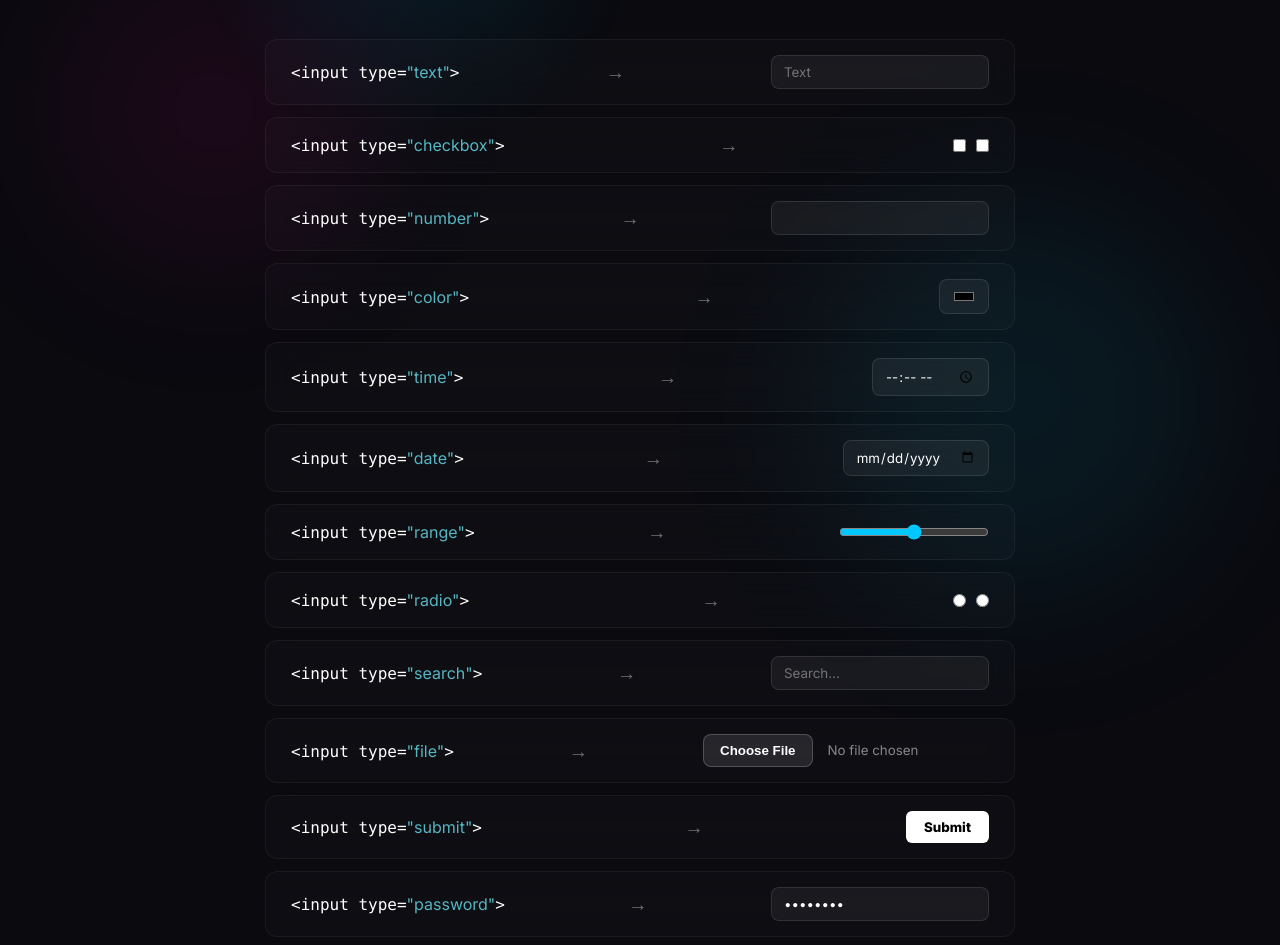
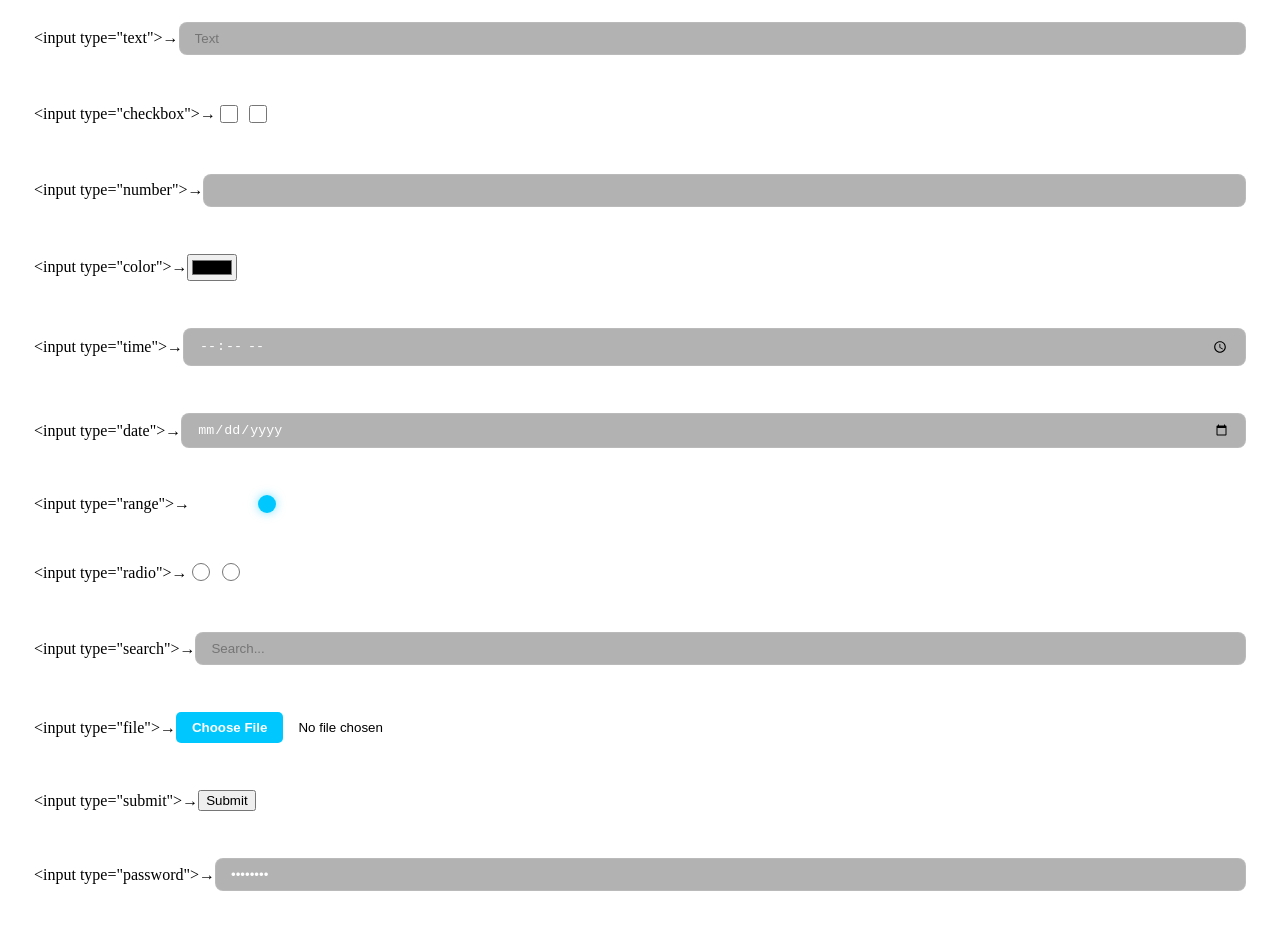
Before and after one commit to Lion15official/lion15official.github.io, a plain HTML site: page input-types.html in a window 1280 px wide. Shown: the part 119-1064 px from the top of the page. Drawn offline with Linux system fonts and the light colour scheme.

Commit message:
bug fixes in the input types guide

```diff
--- a/input.css
+++ b/input.css
@@ -1,143 +1,78 @@
-* {
-    margin: 0;
-    padding: 0;
-    box-sizing: border-box;
-    font-family: 'Inter', sans-serif;
-}
-
-body {
-    background: #0a0a0f;
-    color: white;
-    min-height: 100vh;
-    display: flex;
-    justify-content: center;
-    padding: 50px 0;
-    overflow-x: hidden;
-}
-
-/* TŁO LION15 */
-#cursor-blur {
-    position: fixed;
-    width: 450px;
-    height: 450px;
-    background: radial-gradient(circle, rgba(0, 200, 255, 0.1) 0%, transparent 70%);
-    border-radius: 50%;
-    pointer-events: none;
-    z-index: -1;
-    transform: translate(-50%, -50%);
-    transition: 0.1s ease-out;
-}
-
-.circle {
-    position: fixed;
-    border-radius: 50%;
-    filter: blur(80px);
-    z-index: -2;
-}
-.circle-1 { width: 300px; height: 300px; background: rgba(255, 0, 150, 0.08); top: 10%; left: 5%; }
-.circle-2 { width: 400px; height: 400px; background: rgba(0, 200, 255, 0.08); bottom: 10%; right: 5%; }
-
-/* KONTENER LISTY */
-.container {
-    width: 90%;
-    max-width: 750px;
-    display: flex;
-    flex-direction: column;
-    gap: 12px;
-}
-
+/* Styl dla kontenerów wierszy */
 .text-inputs {
-    background: rgba(255, 255, 255, 0.02);
-    backdrop-filter: blur(15px);
-    border: 1px solid rgba(255, 255, 255, 0.05);
-    border-radius: 12px;
-    padding: 15px 25px;
     display: flex;
     align-items: center;
-    justify-content: space-between;
+    background: rgba(255, 255, 255, 0.02);
+    border: 1px solid rgba(255, 255, 255, 0.08);
+    border-radius: 15px;
+    padding: 15px 25px;
+    margin-bottom: 15px;
     transition: 0.3s;
 }
 
 .text-inputs:hover {
-    background: rgba(255, 255, 255, 0.04);
-    border-color: rgba(0, 200, 255, 0.3);
+    border-color: #00c8ff;
+    background: rgba(255, 255, 255, 0.05);
 }
 
-/* KOLOROWANIE SKŁADNI */
-.tag {
-    font-family: 'Consolas', 'Courier New', monospace;
-    color: #ffffff;
-    font-size: 1rem;
+/* Styl dla wszystkich pól tekstowych */
+input[type="text"], input[type="number"], input[type="search"], input[type="password"], input[type="date"], input[type="time"] {
+    background: rgba(0, 0, 0, 0.3);
+    border: 1px solid rgba(255, 255, 255, 0.1);
+    color: white;
+    padding: 8px 15px;
+    border-radius: 8px;
+    outline: none;
+    flex-grow: 1;
 }
 
-.val {
-    color: #56b6c2;
+/* NAPRAWA: Custom Range Slider (Suwak) */
+input[type="range"] {
+    -webkit-appearance: none;
+    width: 150px;
+    background: transparent;
 }
 
-.arrow {
-    color: rgba(255, 255, 255, 0.4);
-    font-size: 1.2rem;
+input[type="range"]::-webkit-slider-runnable-track {
+    width: 100%;
+    height: 6px;
+    background: rgba(255, 255, 255, 0.1);
+    border-radius: 3px;
 }
 
-.group { display: flex; gap: 10px; }
-
-/* STYL PÓL INPUT */
-input:not([type="submit"]):not([type="range"]):not([type="file"]) {
-    background: rgba(255, 255, 255, 0.05);
-    border: 1px solid rgba(255, 255, 255, 0.1);
-    color: white;
-    padding: 8px 12px;
-    border-radius: 8px;
-    outline: none;
+input[type="range"]::-webkit-slider-thumb {
+    -webkit-appearance: none;
+    height: 18px;
+    width: 18px;
+    border-radius: 50%;
+    background: #00c8ff;
+    cursor: pointer;
+    margin-top: -6px;
+    box-shadow: 0 0 10px rgba(0, 200, 255, 0.5);
 }
 
-input[type="range"] { accent-color: #00c8ff; width: 150px; }
-
-input[type="submit"] {
-    background: white;
-    color: black;
+/* NAPRAWA: Custom File Input */
+input[type="file"]::file-selector-button {
+    background: #00c8ff;
     border: none;
-    padding: 8px 18px;
-    border-radius: 6px;
-    font-weight: bold;
+    color: white;
+    padding: 8px 16px;
+    border-radius: 5px;
     cursor: pointer;
+    margin-right: 15px;
+    font-weight: 600;
     transition: 0.3s;
 }
 
-input[type="submit"]:hover {
-    background: #00c8ff;
-    color: white;
+input[type="file"]::file-selector-button:hover {
+    background: #0099cc;
+    box-shadow: 0 0 15px rgba(0, 200, 255, 0.3);
 }
 
-input[type="color"] {
-    width: 50px;
-    height: 35px;
-    padding: 2px;
-    border: 1px solid rgba(255,255,255,0.2);
-    background: #222;
+/* Checkboxy i Radio */
+input[type="checkbox"], input[type="radio"] {
+    width: 18px;
+    height: 18px;
+    accent-color: #00c8ff;
     cursor: pointer;
 }
-
-/* NOWY STYL DLA PRZYCISKU FILE */
-input[type="file"] {
-    color: rgba(255, 255, 255, 0.5);
-    background: transparent;
-    border: none;
-}
-
-input[type="file"]::file-selector-button {
-    background: rgba(255, 255, 255, 0.1);
-    border: 1px solid rgba(255, 255, 255, 0.2);
-    color: white;
-    padding: 8px 16px;
-    border-radius: 8px;
-    cursor: pointer;
-    font-weight: 600;
-    transition: 0.3s;
-    margin-right: 15px;
-}
-
-input[type="file"]::file-selector-button:hover {
-    background: #00c8ff;
-    border-color: #00c8ff;
-}
```
